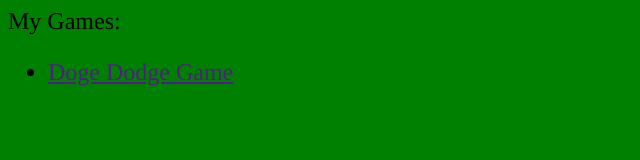
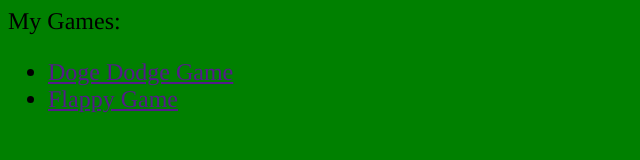
Before and after one commit to tberini/tberini.github.io, a plain HTML site: page index.html in a window 1280 px wide. Shown: the whole page, without its empty margins (0-640 px from the left). Drawn offline with Linux system fonts and the light colour scheme.

Commit message:
Update index.html

```diff
--- a/index.html
+++ b/index.html
@@ -18,6 +18,7 @@
     My Games: <br>
     <ul>
       <li><a href "doge">Doge Dodge Game</a></li>
+      <li><a href "flappy">Flappy Game</a></li>
     </ul>
 
   </body>
```
